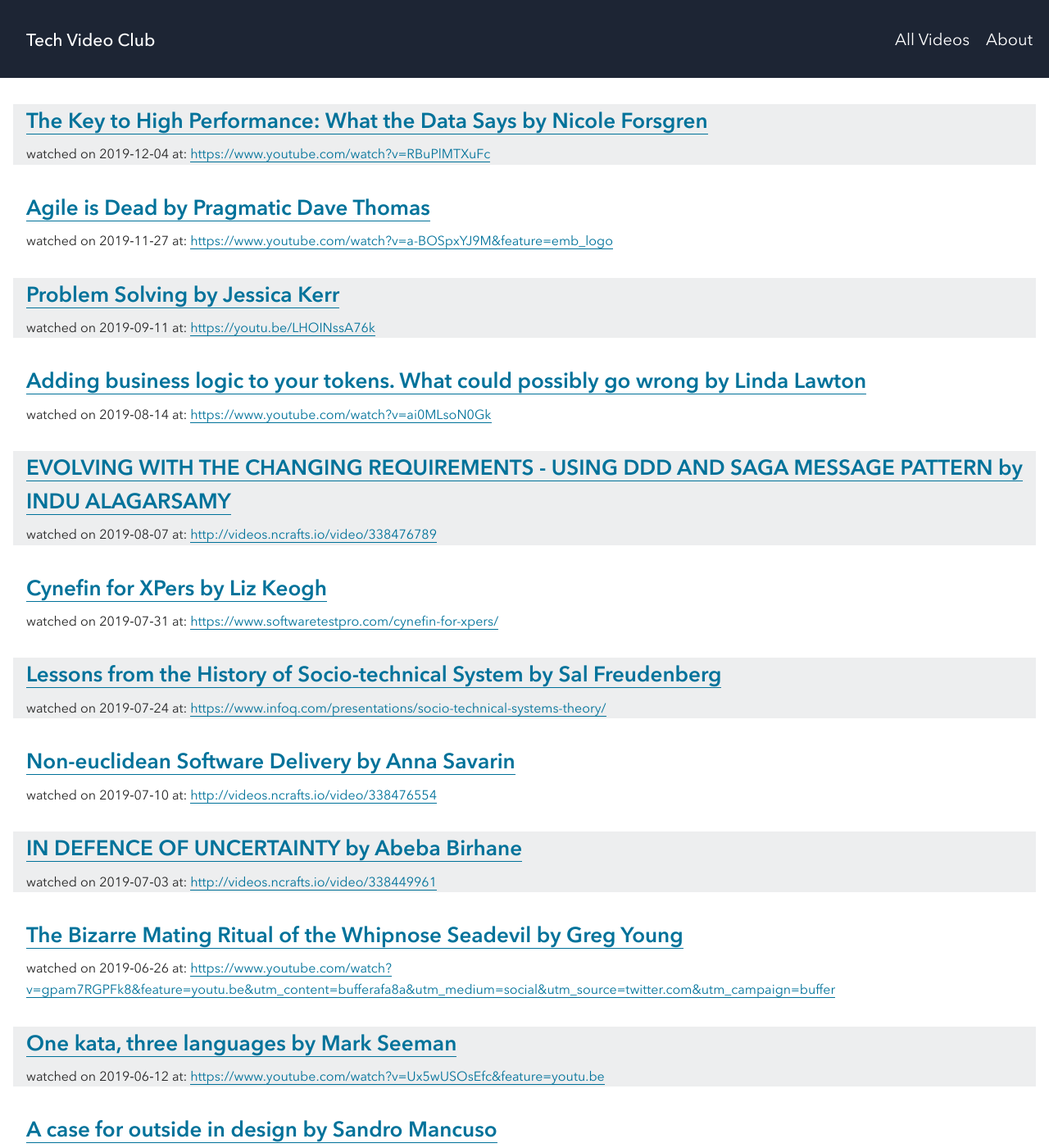
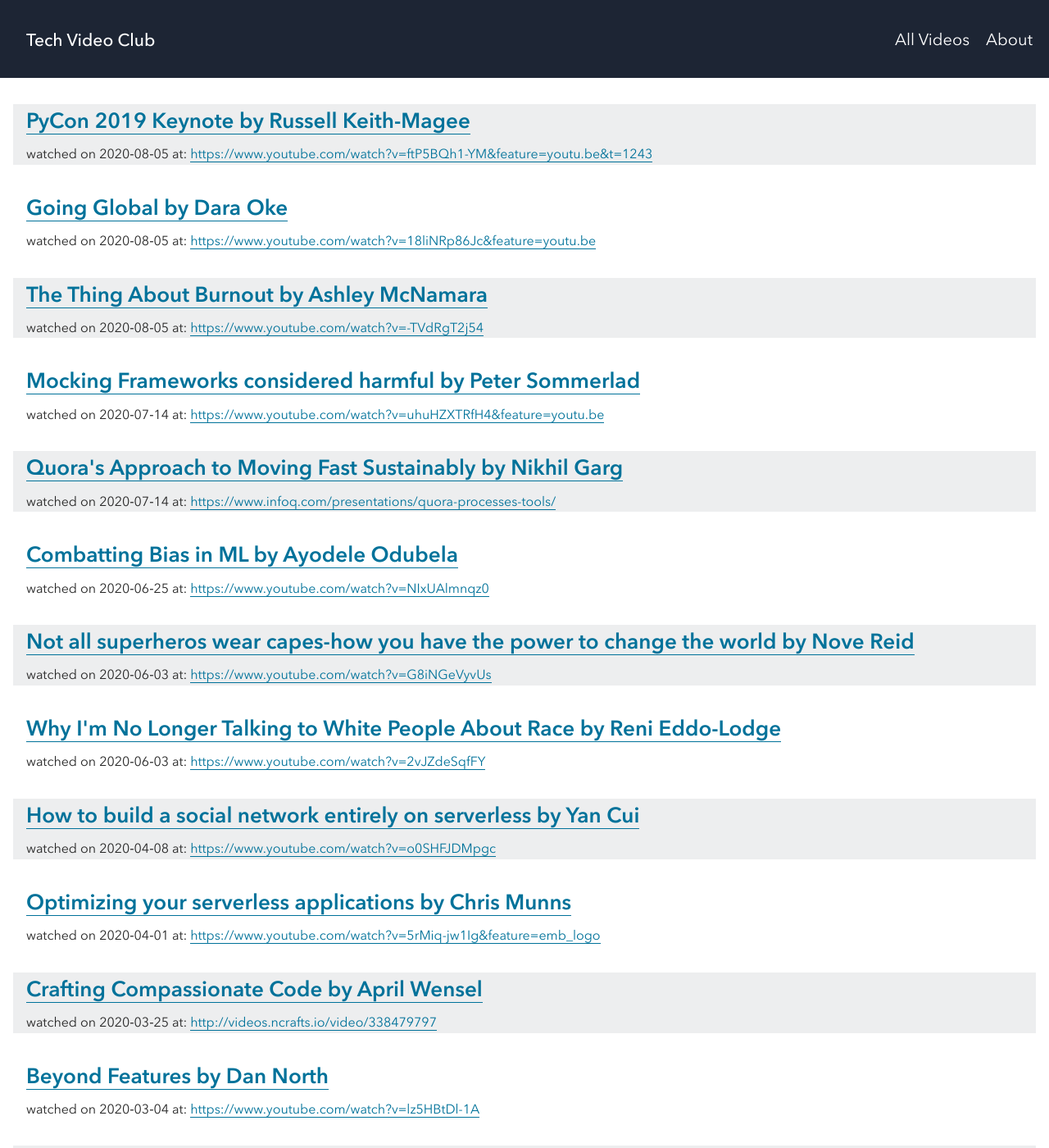
Before and after one commit to pauldambra/tech-video-club, a Jekyll site: the page built from videos.md, in a window 1280 px wide and 1400 px high. Shown: the whole window at 82% size. Built offline with Jekyll 4.4.1, drawn with Linux system fonts in a browser that asks for light colours; some of the changed text lies outside the part shown.

Commit message:
catch up to august 2020

```diff
--- a/_data/video_club.yml
+++ b/_data/video_club.yml
@@ -691,3 +691,108 @@
   image_url:
   note:
   date: 2019-12-04
+
+- presenter: Paul Johnston
+  title: "Serverless Best Practice"
+  video_url: https://www.youtube.com/watch?v=3LQXKOnZBUQ
+  image_url:
+  note:
+  date: 2020-01-08
+
+- presenter: Dave Farley
+  title: "Reactive Systems"
+  video_url: https://www.youtube.com/watch?v=tKRa0O7aepo&feature=youtu.be&list=PLEx5khR4g7PLHBVGOjNbevChU9DOL3Axj
+  image_url:
+  note:
+  date: 2020-02-05
+
+- presenter: DMitry Solnikov
+  title: "Are you using JWT properly"
+  video_url: https://www.youtube.com/watch?v=M3jA0bGDCso&index=15&t=0s
+  image_url:
+  note:
+  date: 2020-02-26
+
+- presenter: Dan North
+  title: "Beyond Features"
+  video_url: https://www.youtube.com/watch?v=lz5HBtDl-1A
+  image_url:
+  note:
+  date: 2020-03-04
+
+- presenter: April Wensel
+  title: "Crafting Compassionate Code"
+  video_url: http://videos.ncrafts.io/video/338479797
+  image_url:
+  note:
+  date: 2020-03-25
+
+- presenter: Chris Munns
+  title: "Optimizing your serverless applications"
+  video_url: https://www.youtube.com/watch?v=5rMiq-jw1Ig&feature=emb_logo
+  image_url:
+  note:
+  date: 2020-04-01
+
+- presenter: Yan Cui
+  title: "How to build a social network entirely on serverless"
+  video_url: https://www.youtube.com/watch?v=o0SHFJDMpgc
+  image_url:
+  note:
+  date: 2020-04-08
+
+- presenter: Reni Eddo-Lodge
+  title: "Why I'm No Longer Talking to White People About Race"
+  video_url: https://www.youtube.com/watch?v=2vJZdeSqfFY
+  image_url:
+  note:
+  date: 2020-06-03
+
+- presenter: Nove Reid
+  title: "Not all superheros wear capes-how you have the power to change the world"
+  video_url: https://www.youtube.com/watch?v=G8iNGeVyvUs
+  image_url:
+  note:
+  date: 2020-06-03
+
+- presenter: Ayodele Odubela
+  title: "Combatting Bias in ML"
+  video_url: https://www.youtube.com/watch?v=NIxUAlmnqz0
+  image_url:
+  note:
+  date: 2020-06-25
+
+- presenter: Nikhil Garg
+  title: "Quora's Approach to Moving Fast Sustainably"
+  video_url: https://www.infoq.com/presentations/quora-processes-tools/
+  image_url:
+  note:
+  date: 2020-07-14
+
+- presenter: Peter Sommerlad
+  title: "Mocking Frameworks considered harmful"
+  video_url: https://www.youtube.com/watch?v=uhuHZXTRfH4&feature=youtu.be
+  image_url:
+  note:
+  date: 2020-07-14
+
+- presenter: Ashley McNamara
+  title: "The Thing About Burnout"
+  video_url: https://www.youtube.com/watch?v=-TVdRgT2j54
+  image_url:
+  note:
+  date: 2020-08-05
+
+- presenter: Dara Oke
+  title: "Going Global"
+  video_url: https://www.youtube.com/watch?v=18liNRp86Jc&feature=youtu.be
+  image_url:
+  note:
+  date: 2020-08-05
+
+- presenter: Russell Keith-Magee
+  title: "PyCon 2019 Keynote"
+  video_url: https://www.youtube.com/watch?v=ftP5BQh1-YM&feature=youtu.be&t=1243
+  image_url:
+  note:
+  date: 2020-08-05
```
